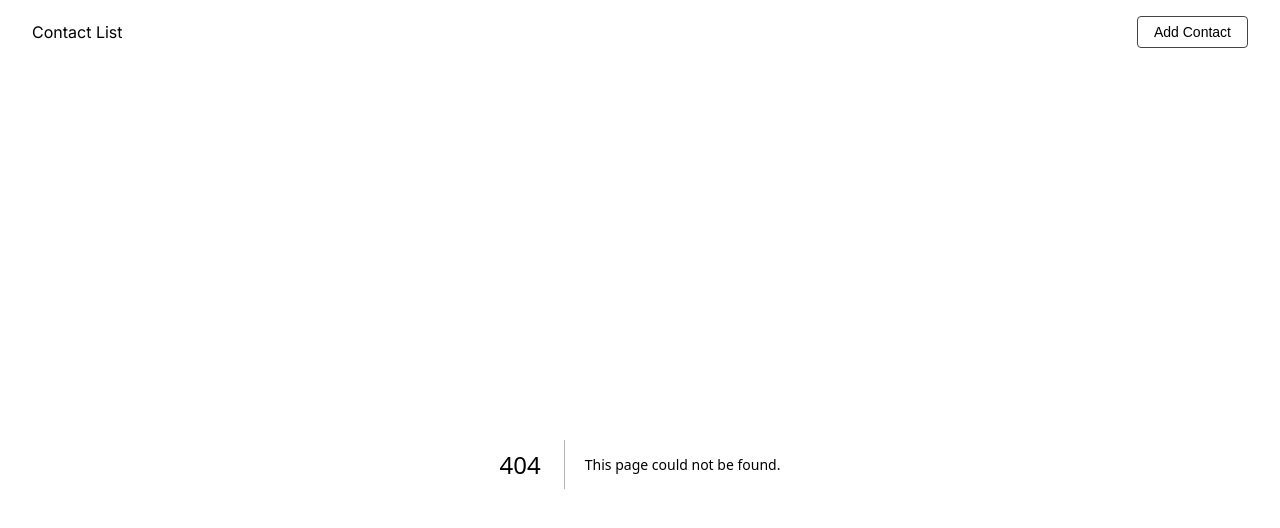
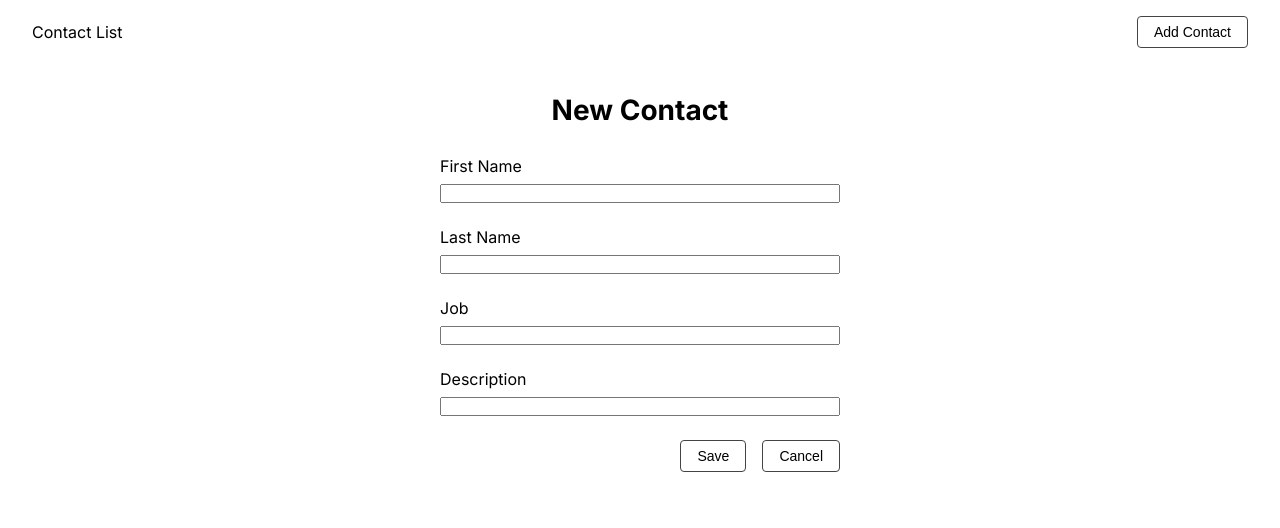
Before and after one commit to wesjune/contact-list, a Next.js app: page /new in a window 1280 px wide. Before the commit this address had no page. Shown: the top 528 px of the page. Built offline with nearby package versions, Linux system fonts and the light colour scheme.

Commit message:
Create pages for adding and editing contacts

```diff
--- /dev/null
+++ b/app/[id]/edit/page.module.css
@@ -0,0 +1,18 @@
+.main {
+  padding: 1rem;
+}
+
+.main h1 {
+  text-align: center;
+}
+
+.container {
+  margin: 2rem auto 0;
+  max-width: 400px;
+}
+
+@media (min-width: 768px) {
+  .main {
+    padding: 2rem;
+  }
+}
--- /dev/null
+++ b/app/new/page.module.css
@@ -0,0 +1,18 @@
+.main {
+  padding: 1rem;
+}
+
+.main h1 {
+  text-align: center;
+}
+
+.container {
+  margin: 2rem auto 0;
+  max-width: 400px;
+}
+
+@media (min-width: 768px) {
+  .main {
+    padding: 2rem;
+  }
+}
--- /dev/null
+++ b/app/new/page.tsx
@@ -0,0 +1,13 @@
+import Form from '@/app/ui/form';
+import styles from './page.module.css';
+
+export default function NewContactPage() {
+  return (
+    <main className={styles.main}>
+      <h1>New Contact</h1>
+      <div className={styles.container}>
+        <Form />
+      </div>
+    </main>
+  );
+}
```
Also changed, not shown: app/[id]/edit/page.tsx (added, +13 -0 lines).
